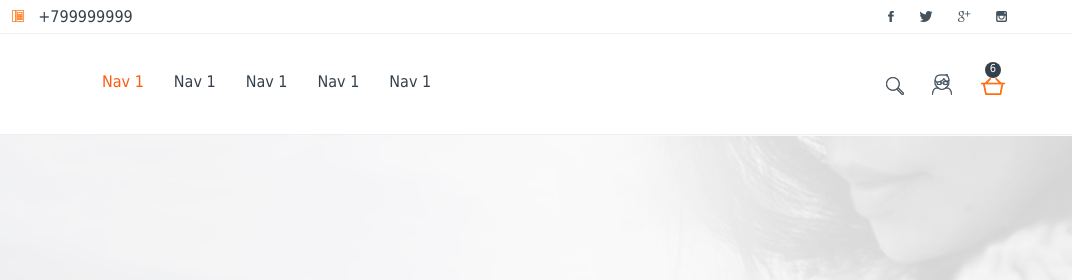
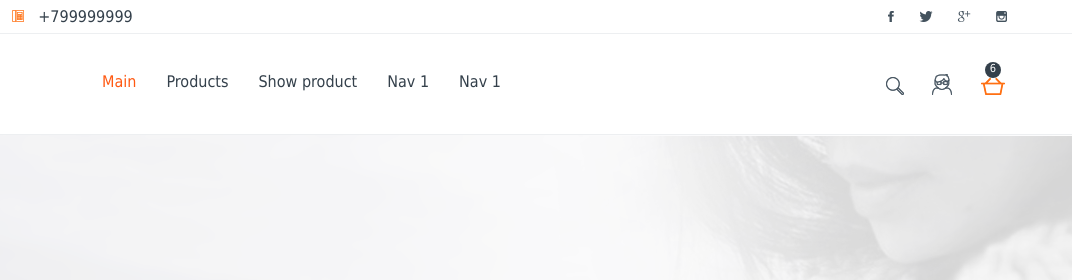
Before and after one commit to woxpll/shopy, a plain HTML site: page index.html in a window 1280 px wide. Shown: the top 280 px of the page, 208-1280 px from the left. Drawn offline with Linux system fonts and the light colour scheme.

Commit message:
Update index.html

```diff
--- a/index.html
+++ b/index.html
@@ -43,9 +43,9 @@
           <div class="block-770">
             <nav class="main-nav">
               <ul>
-                <li class="active"><a href="#">Nav 1</a></li>
-                <li><a href="#">Nav 1</a></li>
-                <li><a href="#">Nav 1</a></li>
+                <li class="active"><a href="index.html">Main</a></li>
+                <li><a href="products.html">Products</a></li>
+                <li><a href="show_product.html">Show product</a></li>
                 <li><a href="#">Nav 1</a></li>
                 <li><a href="#">Nav 1</a></li>
               </ul>
```
